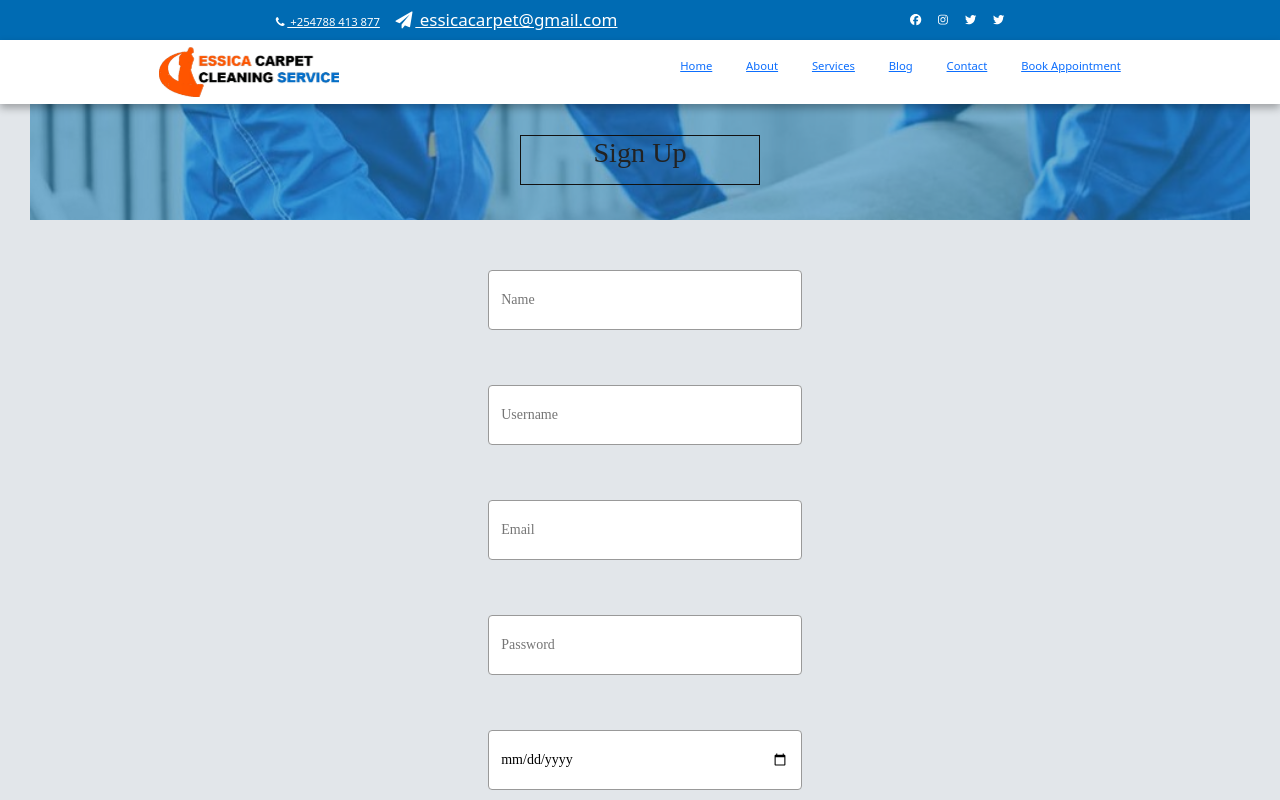
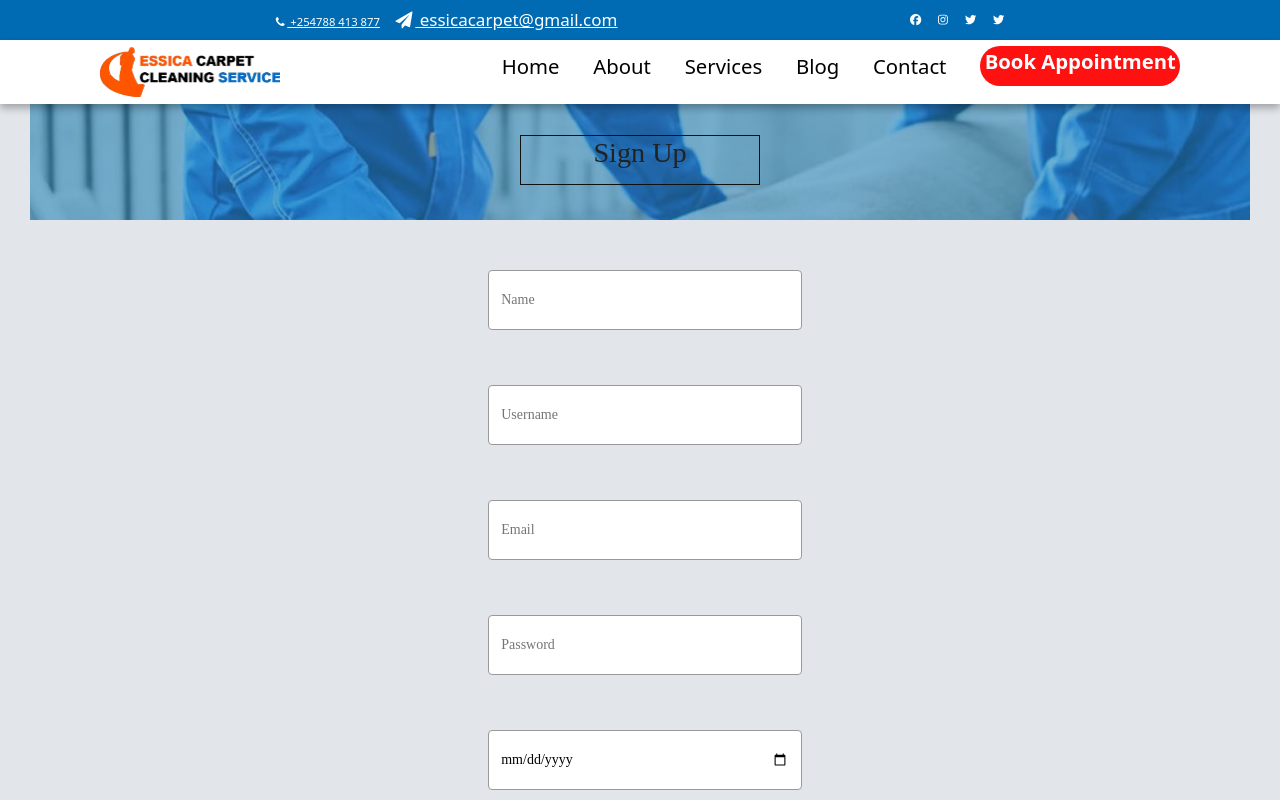
Before and after one commit to Tracy-miranja/essica-carpet-cleaning, a React (Vite) app: page /signup in a window 1280 px wide. Shown: the top 800 px of the page. Built offline with nearby package versions, Linux system fonts and the light colour scheme.

Commit message:
add styling to navbar

```diff
--- a/src/App.jsx
+++ b/src/App.jsx
@@ -6,7 +6,7 @@ import Services from './components/Services/Services';
 import Blog from './components/Blog/Blog';
 import Contact from './components/Contact/Contact';
 import Footer from './components/Footer/Footer';
-import Navbar from './components/Navbar/Navbar';
+import Navbar from './components/Navbar/navbar';
 import Options from './components/Registration/Options';
 import SignIn from './components/Signin/SignIn';
 import SignUp from './components/Signup/Signup';
--- a/src/components/Navbar/navbar.css
+++ b/src/components/Navbar/navbar.css
@@ -1,26 +1,34 @@
-*,*::after, ::before{
+*, *::after, *::before {
    margin: 0px;
    box-sizing: border-box;
 }
 
-html{
+html {
    font-size: 70.5%;
 }
 
-body{
+body {
    font-size: 1.6rem;
 }
 
-li{
+li {
    list-style: none;
 }
 
-a{
-   text-decoration: none;
-   color: black;
+.user a {
+   text-decoration: none!important;
+   color: black!important;
+   font-size: 1.8rem; /* Increase font size */
+   transition: color 0.3s, text-decoration 0.3s; /* Smooth transition for hover effect */
 }
 
-.nav{
+.admin a {
+   text-decoration: none!important;
+   color: black!important;
+   font-size: 1.8rem; /* Increase font size */
+   transition: color 0.3s, text-decoration 0.3s; /* Smooth transition for hover effect */
+}
+.nav {
    width: 100%;
    text-align: center;
    display: flex;
@@ -32,18 +40,25 @@ a{
    z-index: 2;
 }
 
-.brand{
+.brand {
    text-transform: uppercase;
    font-weight: bold;
 }
 
-.nav__menu{
+.nav__menu {
    display: flex;
    align-items: center;
    justify-content: space-around;
    gap: 3rem;
+}
 
+.nav__link:hover {
+   text-decoration: underline; /* Add underline on hover */
+   color: #000; /* Change color on hover */
 }
+
+/* Rest of your existing CSS... */
+
 
 .nav__toggler div{
    width: 2.5rem;
@@ -83,16 +98,19 @@ a{
    height: 100%;
 }
 
-.book__appointment{
+.booking-button a{
+   color: #fff!important;
+}
+.booking-button{
    text-align: center;
-   border-radius: 30px;
+   border-radius: 25px;
    background-color: rgb(255, 17, 17);
-   color: #fff;
+
    font-weight: bold;
    font-size: 15px;
-   border: #fff;
+   border:rgb(255, 17, 17);
    height: 5vh;
-   width: 100%;
+   width: 200px;
    padding-bottom: 30px;
  }
 
--- a/src/components/Navbar/navbar.jsx
+++ b/src/components/Navbar/navbar.jsx
@@ -1,7 +1,7 @@
-import "./navbar.css";
 import { useState, useEffect } from "react";
 import logo from "../Navbar/logo.png";
 import SocialIcons from "./icons";
+import "../Navbar/navbar.css";
 
 const Navbar = () => {
   const [active, setActive] = useState("nav__menu");
@@ -50,28 +50,28 @@ const Navbar = () => {
               <li className="nav__item admin">
                 <a href="/Bookings" className="nav__link">Bookings</a>
               </li>
-              <li className="nav__item admin-panel" onClick={handleSignOut}>
+              <li className="nav__item admin" onClick={handleSignOut}>
                 <a href="/Options" className="nav__link">Signout</a>
               </li>
             </>
           ) : (
             <>
-              <li className="nav__item">
+              <li className="nav__item user">
                 <a href="/" className="nav__link">Home</a>
               </li>
-              <li className="nav__item">
+              <li className="nav__item user">
                 <a href="/About" className="nav__link">About</a>
               </li>
-              <li className="nav__item">
+              <li className="nav__item user">
                 <a href="/Services" className="nav__link">Services</a>
               </li>
-              <li className="nav__item">
+              <li className="nav__item user">
                 <a href="/Blog" className="nav__link">Blog</a>
               </li>
-              <li className="nav__item">
+              <li className="nav__item user">
                 <a href="/Contact" className="nav__link">Contact</a>
               </li>
-              <li className="nav__item booking-button">
+              <li className="nav__item booking-button user">
                 <a href="/Options" className="nav__link">Book Appointment</a>
               </li>
             </>
```
